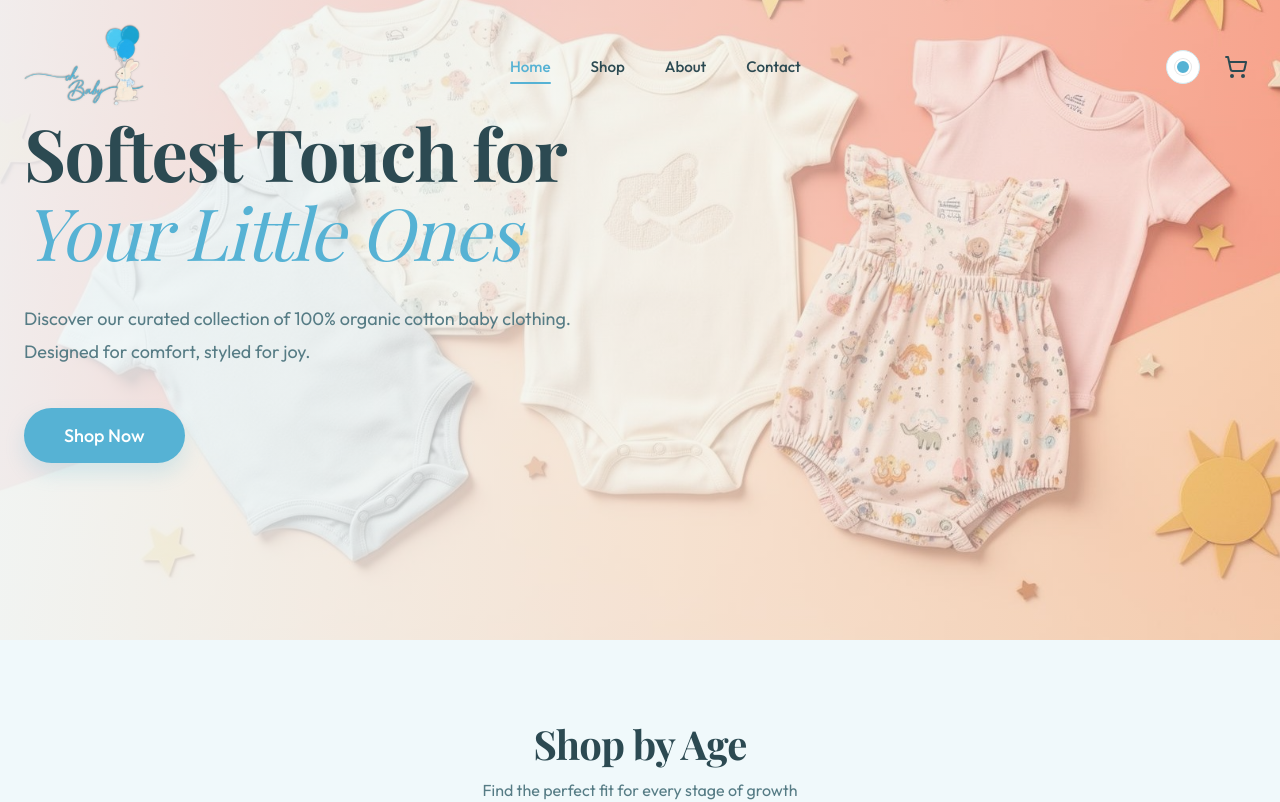
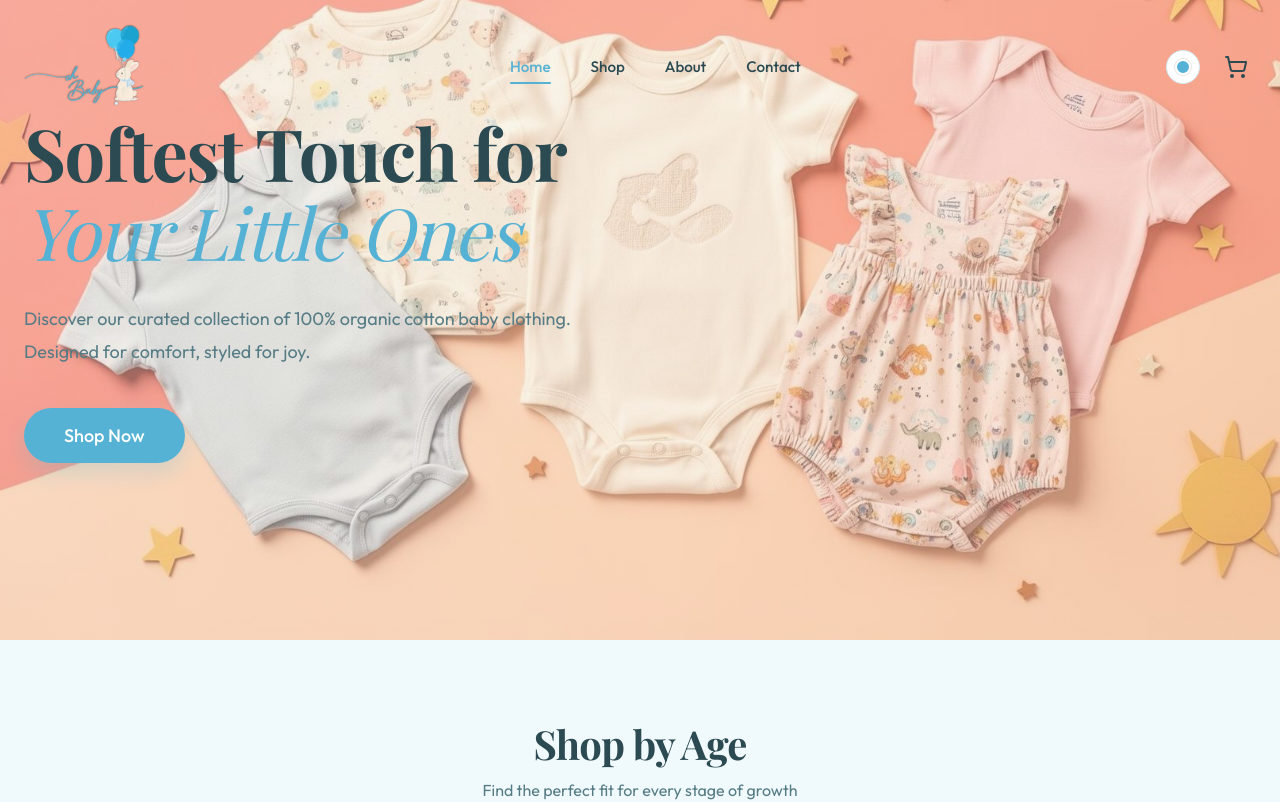
Before and after one commit to arvinthvj1/ohbabyerode-js, a React (Vite) app: page / in a window 1280 px wide. Shown: the top 802 px of the page. Built offline with nearby package versions, Linux system fonts and the light colour scheme; a web font is replaced by a local one.

Commit message:
changes in hero banner

```diff
--- a/src/components/layout/HeroBanner.module.css
+++ b/src/components/layout/HeroBanner.module.css
@@ -64,6 +64,8 @@
   box-shadow: 0 10px 20px var(--shadow-color);
 }
 
+
+
 @media (max-width: 1024px) {
   .headline {
     font-size: 3.5rem;
--- a/src/index.css
+++ b/src/index.css
@@ -15,7 +15,7 @@
   --bg-secondary: #E3F2F6;
   --bg-tertiary: #F0F9FB;
   --border-subtle: #D1E9F0;
-  --gradient-overlay: linear-gradient(90deg, rgba(240, 249, 251, 0.9) 0%, rgba(240, 249, 251, 0.3) 100%);
+  --gradient-overlay: linear-gradient(90deg, rgb(240 249 251 / 36%) 0%, rgba(240, 249, 251, .3) 100%);
   --shadow-color: rgba(86, 178, 212, 0.2);
   --hover-bg: #E3F2F6;
 
@@ -44,7 +44,7 @@
   --bg-secondary: #F2EBE5;
   --bg-tertiary: #F8F4F0;
   --border-subtle: #E6E1DC;
-  --gradient-overlay: linear-gradient(90deg, rgba(249, 247, 245, 0.9) 0%, rgba(249, 247, 245, 0.3) 100%);
+  --gradient-overlay: linear-gradient(90deg, rgb(240 249 251 / 36%) 0%, rgba(240, 249, 251, .3) 100%);
   --shadow-color: rgba(132, 169, 140, 0.2);
   --hover-bg: #F8F4F0;
 
@@ -67,7 +67,7 @@
   --bg-secondary: #FFF0EB;
   --bg-tertiary: #FFF9F6;
   --border-subtle: #FFEEE6;
-  --gradient-overlay: linear-gradient(90deg, rgba(255, 249, 246, 0.9) 0%, rgba(255, 249, 246, 0.3) 100%);
+  --gradient-overlay: linear-gradient(90deg, rgb(240 249 251 / 36%) 0%, rgba(240, 249, 251, .3) 100%);
   --shadow-color: rgba(255, 138, 113, 0.25);
   --hover-bg: #FFF5F2;
 
@@ -90,7 +90,7 @@
   --bg-secondary: #F7F0F5;
   --bg-tertiary: #FAF5F8;
   --border-subtle: #EADCE6;
-  --gradient-overlay: linear-gradient(90deg, rgba(253, 250, 246, 0.9) 0%, rgba(253, 250, 246, 0.3) 100%);
+  --gradient-overlay: linear-gradient(90deg, rgb(240 249 251 / 36%) 0%, rgba(240, 249, 251, .3) 100%);
   --shadow-color: rgba(179, 146, 172, 0.25);
   --hover-bg: #F9F0F6;
 
--- a/src/pages/Home.jsx
+++ b/src/pages/Home.jsx
@@ -10,6 +10,11 @@ const Home = () => {
   const [bestsellers, setBestsellers] = useState([]);
   const [newArrivals, setNewArrivals] = useState([]);
   const [loading, setLoading] = useState(true);
+
+  // Scroll to top when component mounts
+  useEffect(() => {
+    window.scrollTo(0, 0);
+  }, []);
 
   useEffect(() => {
     const fetchData = async () => {
```
